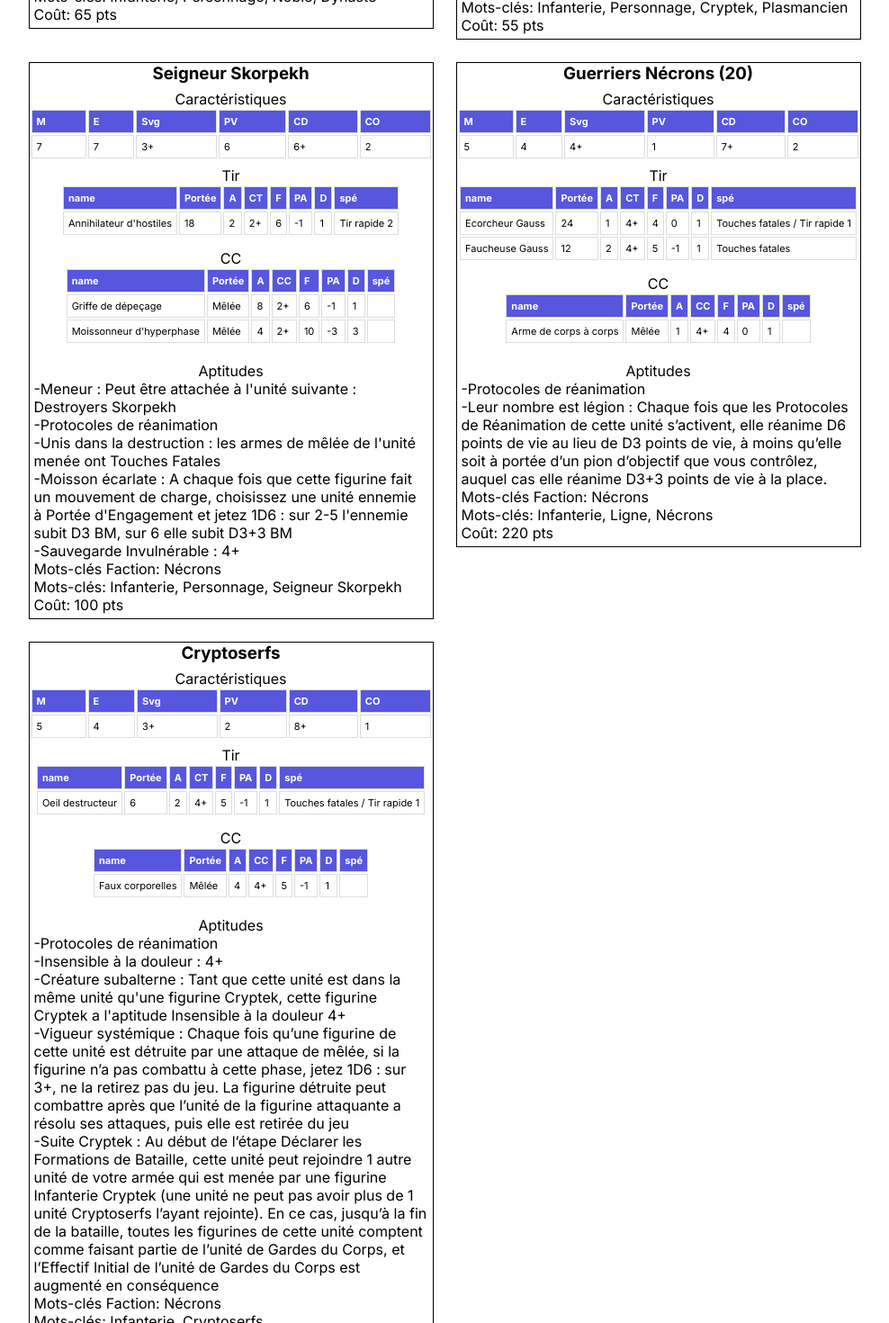
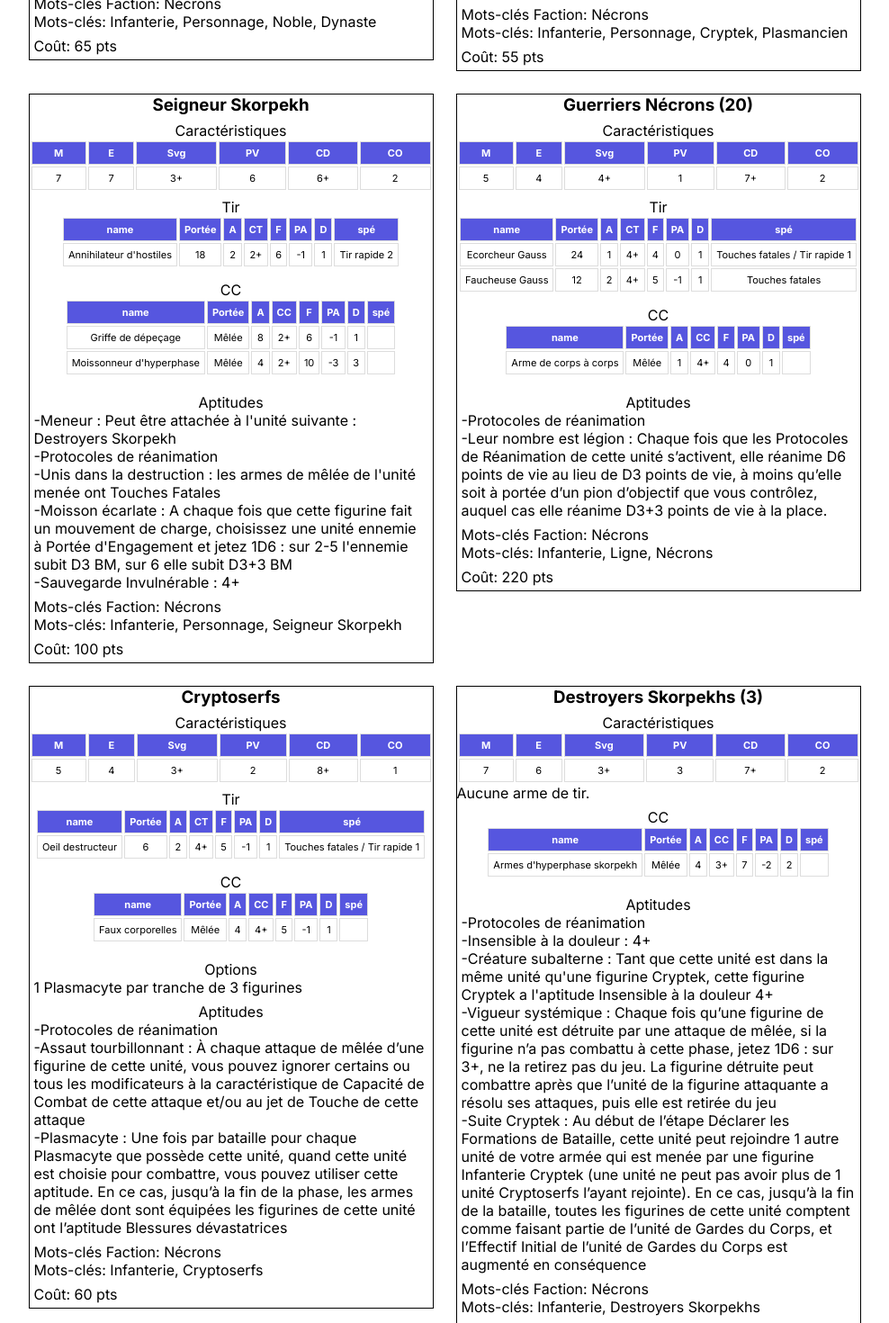
Before and after one commit to JulienBrancourt/warhammer-next, a Next.js app: page / in a window 1280 px wide. Shown: the part 1240-2710 px from the top of the page at 90% size, without its empty margins (146-1134 px from the left). Built offline with nearby package versions, Linux system fonts and the light colour scheme.

Commit message:
maj liste Necrons

```diff
--- a/src/components/Card/Card.css
+++ b/src/components/Card/Card.css
@@ -18,21 +18,20 @@
 
 .table-container {
     max-width: 450px;
-    overflow-x: scroll;
+    /* overflow-x: scroll; */
     margin: 7px auto;
 }
-
 
 thead tr {
     background-color: rgb(86, 86, 223);
     color: #fff;
-    text-align: left;
     font-size: 11px;
 }
 
 th, td {
     padding: 5px 5px;
     font-size: 11px;
+    text-align: center;
 }
 
 tbody tr, td, th {
@@ -46,8 +45,12 @@
 .zone-text {
     padding: 5px;
 }
-.aptitudes {
+.aptitudes, .options {
     text-align: center;
+    margin-top: 7px;
+}
+
+.part {
     margin-top: 7px;
 }
 
--- a/src/components/Card/Card.js
+++ b/src/components/Card/Card.js
@@ -81,7 +81,7 @@
 
         {unit.options.length > 0 ? (
           <div>
-            <p>Options</p>
+            <p className='options'>Options</p>
             <ul>
               {unit.options.map((key) => (
                 <li key={key}>{key}</li>
@@ -102,9 +102,9 @@
           ))}
         </ul>
 
-        <p>Mots-clés Faction: {unit.motclesfaction.join(', ')}</p>
+        <p className='part'>Mots-clés Faction: {unit.motclesfaction.join(', ')}</p>
         <p>Mots-clés: {unit.motscles.join(', ')}</p>
-        <p>Coût: {unit.cout} pts</p>
+        <p className='part'>Coût: {unit.cout} pts</p>
         </div>
       </div>
   )
--- a/src/data/unitsData.json
+++ b/src/data/unitsData.json
@@ -20,7 +20,7 @@
                 "F": "4",
                 "PA": "0",
                 "D": "1",
-                "spé": ["Touches fatales ", "/ Tir rapide 1"]
+                "spé": ["Touches fatales", " / Tir rapide 1"]
             },
             {
                 "name":"Faucheuse Gauss",
@@ -278,7 +278,7 @@
                 "F": "4",
                 "PA": "0",
                 "D": "1",
-                "spé": ["Touches fatales ", "/ Tir rapide 1"]
+                "spé": ["Touches fatales", " / Tir rapide 1"]
             },
             {
                 "name":"Faucheuse Gauss",
@@ -331,7 +331,7 @@
                 "F": "5",
                 "PA": "-1",
                 "D": "1",
-                "spé": ["Touches fatales ", "/ Tir rapide 1"]
+                "spé": ["Touches fatales", " / Tir rapide 1"]
             }],
         "melee":
             [{
@@ -344,6 +344,41 @@
                 "D": "1",
                 "spé": []
             }],
+        "options":["1 Plasmacyte par tranche de 3 figurines"],
+        "aptitudes":
+            {
+                "Protocoles de réanimation": "",
+                "Assaut tourbillonnant": "À chaque attaque de mêlée d’une figurine de cette unité, vous pouvez ignorer certains ou tous les modificateurs à la caractéristique de Capacité de Combat de cette attaque et/ou au jet de Touche de cette attaque",
+                "Plasmacyte": "Une fois par bataille pour chaque Plasmacyte que possède cette unité, quand cette unité est choisie pour combattre, vous pouvez utiliser cette aptitude. En ce cas, jusqu’à la fin de la phase, les armes de mêlée dont sont équipées les figurines de cette unité ont l’aptitude Blessures dévastatrices"
+            },
+        "motclesfaction": ["Nécrons"],
+        "motscles": ["Infanterie", "Cryptoserfs"],
+        "cout": "60"
+    },
+    {
+        "id": 8,
+        "name": "Destroyers Skorpekhs (3)",
+        "carac": {
+            "M": "7",
+            "E": "6",
+            "Svg": "3+",
+            "PV": "3",
+            "CD": "7+",
+            "CO": "2"
+        },
+        "tir":
+            [],
+        "melee":
+            [{
+                "name":"Armes d'hyperphase skorpekh",
+                "Portée": "Mêlée",
+                "A": "4",
+                "CC": "3+",
+                "F": "7",
+                "PA": "-2",
+                "D": "2",
+                "spé": []
+            }],
         "options":[],
         "aptitudes":
             {
@@ -354,7 +389,204 @@
                 "Suite Cryptek": "Au début de l’étape Déclarer les Formations de Bataille, cette unité peut rejoindre 1 autre unité de votre armée qui est menée par une figurine Infanterie Cryptek (une unité ne peut pas avoir plus de 1 unité Cryptoserfs l’ayant rejointe). En ce cas, jusqu’à la fin de la bataille, toutes les figurines de cette unité comptent comme faisant partie de l’unité de Gardes du Corps, et l’Effectif Initial de l’unité de Gardes du Corps est augmenté en conséquence"
             },
         "motclesfaction": ["Nécrons"],
-        "motscles": ["Infanterie", "Cryptoserfs"],
+        "motscles": ["Infanterie", "Destroyers Skorpekhs"],
+        "cout": "100"
+    },
+    {
+        "id": 9,
+        "name": "Nuées de scarabées Canopteks (3)",
+        "carac": {
+            "M": "9",
+            "E": "2",
+            "Svg": "6+",
+            "PV": "4",
+            "CD": "8+",
+            "CO": "0"
+        },
+        "tir":
+            [],
+        "melee":
+            [{
+                "name":"Mandibules",
+                "Portée": "Mêlée",
+                "A": "6",
+                "CC": "5+",
+                "F": "2",
+                "PA": "0",
+                "D": "1",
+                "spé": ["Touches fatales"]
+            }],
+        "options":[],
+        "aptitudes":
+            {
+                "Protocoles de réanimation": "",
+                "Destruction néfaste": "1",
+                "Autodestruction": "Au début de la phase de Combat, si cette unité est à Portée d’Engagement d’une ou plusieurs unités ennemies, vous pouvez choisir 1 figurine de cette unité et la détruire. En ce cas, ne faites pas de jet pour l’aptitude Destruction Néfaste de votre figurine ; à la place, choisissez 1 unité ennemie à Portée d’Engagement de votre figurine et jetez 1 D6, en ajoutant 1 au résultat si l’unité ennemie est un Véhicule. Sur 2-5, l’unité ennemie subit D3 blessures mortelles ; sur 6+, elle subit D3+3 blessures mortelles",
+                "Nuée": "Tant qu’une unité ennemie est à Portée d’Engagement de cette unité, soustrayez 1 à la caractéristique de Contrôle d’Objectif des figurines de l’unité ennemie (jusqu’à un minimum de 1"
+            },
+        "motclesfaction": ["Nécrons"],
+        "motscles": ["Nuée", "Vol", "Canoptek", "Nuées de scarabées"],
+        "cout": "40"
+    },
+    {
+        "id": 10,
+        "name": "Destroyers Lokhusts (2)",
+        "carac": {
+            "M": "7",
+            "E": "6",
+            "Svg": "3+",
+            "PV": "3",
+            "CD": "7+",
+            "CO": "2"
+        },
+        "tir":
+            [{
+                "name":"Canon Gauss",
+                "Portée": "24",
+                "A": "3",
+                "CT": "3+",
+                "F": "5",
+                "PA": "-2",
+                "D": "2",
+                "spé": ["Touches fatales"]
+            }],
+        "melee":
+            [{
+                "name":"Arme de corps à corps",
+                "Portée": "Mêlée",
+                "A": "2",
+                "CC": "3+",
+                "F": "4",
+                "PA": "0",
+                "D": "1",
+                "spé": []
+            }],
+        "options":[],
+        "aptitudes":
+            {
+                "Protocoles de réanimation": "",
+                "Programmées pour détruire": "À chaque attaque d’une figurine de cette unité qui cible l’unité ennemie éligible la plus proche, relancez tout jet de Touche de 1"
+            },
+        "motclesfaction": ["Nécrons"],
+        "motscles": ["Monté", "Vol", "Destroyers Lokhusts"],
         "cout": "60"
+    },
+    {
+        "id": 11,
+        "name": "Réanimateur Canoptek",
+        "carac": {
+            "M": "7",
+            "E": "6",
+            "Svg": "3+",
+            "PV": "6",
+            "CD": "7+",
+            "CO": "3"
+        },
+        "tir":
+            [{
+                "name":"Faisceau atomiseur (2)",
+                "Portée": "12",
+                "A": "3",
+                "CT": "4+",
+                "F": "6",
+                "PA": "-2",
+                "D": "1",
+                "spé": []
+            }],
+        "melee":
+            [{
+                "name":"Griffes de Réanimateur",
+                "Portée": "Mêlée",
+                "A": "4",
+                "CC": "4+",
+                "F": "5",
+                "PA": "0",
+                "D": "1",
+                "spé": []
+            }],
+        "options":[],
+        "aptitudes":
+            {
+                "Protocoles de réanimation": "",
+                "Faisceau de Réanimation de Nanoscarabées (Aura)": "Tant qu’une unité Nécrons amie est à 12 pouces de cette figurine, chaque fois que les Protocoles de Réanimation de l’unité s’activent, l’unité réanime D3 points de vie additionnels",
+                "Insensible à la douleur": "4+"
+            },
+        "motclesfaction": ["Nécrons"],
+        "motscles": ["Véhicule", "Marcheur", "Canoptek", "Réanimateur"],
+        "cout": "105"
+    },
+    {
+        "id": 12,
+        "name": "Rôdeur du Triarcat",
+        "carac": {
+            "M": "9",
+            "E": "8",
+            "Svg": "3+",
+            "PV": "12",
+            "CD": "7+",
+            "CO": "4"
+        },
+        "tir":
+            [{
+                "name":"Rayon incendiaire - diffus",
+                "Portée": "12",
+                "A": "2D6",
+                "CT": "N/A",
+                "F": "5",
+                "PA": "-1",
+                "D": "1",
+                "spé": ["Ignore le couvert", " / Torrent"]
+            },
+            {
+                "name":"Rayon incendiaire - concentré",
+                "Portée": "18",
+                "A": "2",
+                "CT": "3+",
+                "F": "9",
+                "PA": "-4",
+                "D": "D6",
+                "spé": ["Fusion 4"]
+            },
+            {
+                "name":"Déchiqueteur à particules",
+                "Portée": "18",
+                "A": "D6+6",
+                "CT": "2+",
+                "F": "7",
+                "PA": "0",
+                "D": "1",
+                "spé": ["Déflagration", " / Blessures dévastatrices"]
+            },
+            {
+                "name":"Canon Gauss lourd jumelé",
+                "Portée": "24",
+                "A": "3",
+                "CT": "3+",
+                "F": "8",
+                "PA": "-2",
+                "D": "2",
+                "spé": ["Touches fatales", " / Jumelé"]
+            }],
+        "melee":
+            [{
+                "name":"Pattes antérieures de Rôdeur",
+                "Portée": "Mêlée",
+                "A": "4",
+                "CC": "3+",
+                "F": "7",
+                "PA": "-1",
+                "D": "3",
+                "spé": []
+            }],
+        "options":["Le rayon incendiaire de cette figurine peut être remplacé par 1 déchiqueteur à particules ou 1 canon Gauss lourd jumelé"],
+        "aptitudes":
+            {
+                "Protocoles de réanimation": "",
+                "Destruction néfaste": "D3",
+                "Relai de visée": "À votre phase de Tir, chaque fois que cette figurine est choisie pour tirer, après avoir résolu ses attaques, choisissez 1 unité ennemie qui a été touchée par une ou plusieurs de ces attaques. Jusqu’à la fin de la phase, cette unité ennemie ne peut pas avoir le Bénéfice du Couvert"
+            },
+        "motclesfaction": ["Nécrons"],
+        "motscles": ["Véhicule", "Marcheur", "Rôdeur du Triarcat"],
+        "cout": "125"
     }
 ]
```
